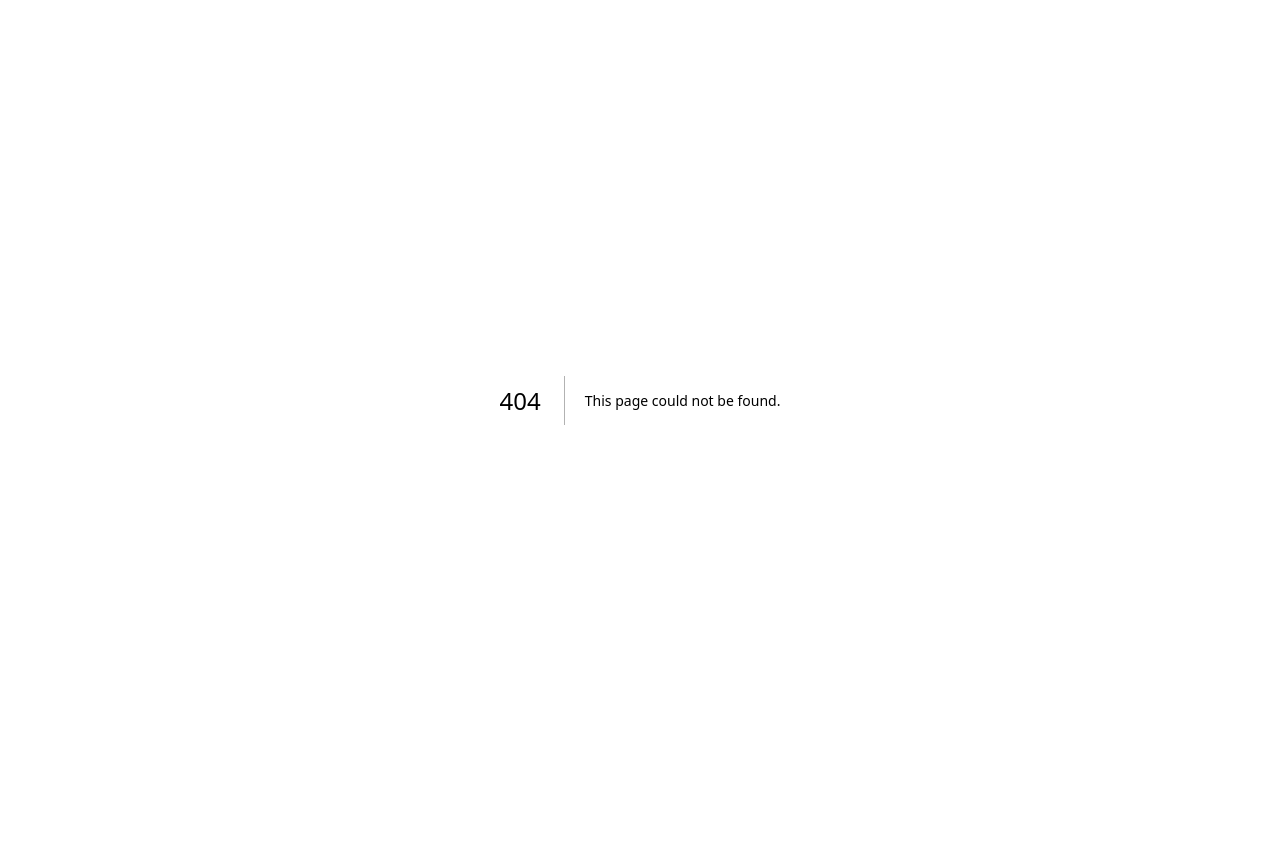
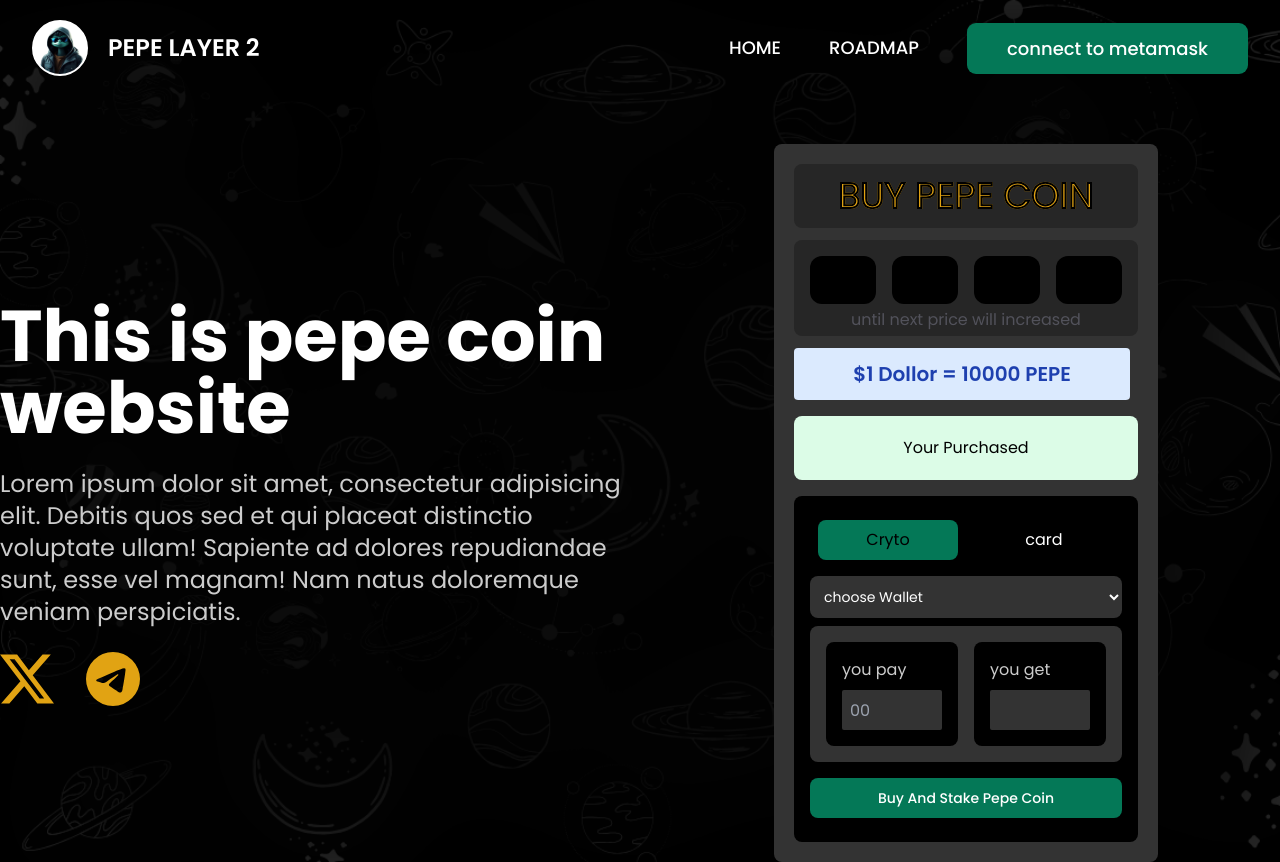
Before and after one commit to DavidPiyush/update-pepelayer-2, a Next.js app: page /buy in a window 1280 px wide. Before the commit this address had no page. Before the commit the page ends 800 px from the top, so only its background shows below. Built offline with nearby package versions, Linux system fonts and the light colour scheme.

Commit message:
landing page is completed

```diff
--- /dev/null
+++ b/app/_components/BuyNow.jsx
@@ -0,0 +1,58 @@
+import Exchange from "./Exchange";
+import PepeHeader from "./PepeHeader";
+import Purchased from "./Purchased";
+
+function BuyNow() {
+  return (
+    <section className=" mt-12 relative z-50">
+      <div className="container-div grid grid-cols-2 gap-6 items-center justify-items-center">
+        <div className="space-y-6">
+          <h1 className="text-7xl font-bold text-white">
+            This is pepe coin website
+          </h1>
+
+          <p className="text-[#ccc] text-2xl">
+            Lorem ipsum dolor sit amet, consectetur adipisicing elit. Debitis
+            quos sed et qui placeat distinctio voluptate ullam! Sapiente ad
+            dolores repudiandae sunt, esse vel magnam! Nam natus doloremque
+            veniam perspiciatis.
+          </p>
+          <div className="flex space-x-8">
+            <a href="">
+              <svg
+                xmlns="http://www.w3.org/2000/svg"
+                width="54"
+                height="54"
+                fill="currentColor"
+                className="bi bi-twitter-x fill-[#e1a313]"
+                viewBox="0 0 16 16"
+              >
+                <path d="M12.6.75h2.454l-5.36 6.142L16 15.25h-4.937l-3.867-5.07-4.425 5.07H.316l5.733-6.57L0 .75h5.063l3.495 4.633L12.601.75Zm-.86 13.028h1.36L4.323 2.145H2.865z" />
+              </svg>
+            </a>
+            <a href="">
+              <svg
+                xmlns="http://www.w3.org/2000/svg"
+                width="54"
+                height="54"
+                fill="currentColor"
+                className="bi bi-telegram fill-[#e1a313]"
+                viewBox="0 0 16 16"
+              >
+                <path d="M16 8A8 8 0 1 1 0 8a8 8 0 0 1 16 0M8.287 5.906q-1.168.486-4.666 2.01-.567.225-.595.442c-.03.243.275.339.69.47l.175.055c.408.133.958.288 1.243.294q.39.01.868-.32 3.269-2.206 3.374-2.23c.05-.012.12-.026.166.016s.042.12.037.141c-.03.129-1.227 1.241-1.846 1.817-.193.18-.33.307-.358.336a8 8 0 0 1-.188.186c-.38.366-.664.64.015 1.088.327.216.589.393.85.571.284.194.568.387.936.629q.14.092.27.187c.331.236.63.448.997.414.214-.02.435-.22.547-.82.265-1.417.786-4.486.906-5.751a1.4 1.4 0 0 0-.013-.315.34.34 0 0 0-.114-.217.53.53 0 0 0-.31-.093c-.3.005-.763.166-2.984 1.09" />
+              </svg>
+            </a>
+          </div>
+        </div>
+        {/* //{` ${boxCommonProperty}`} */}
+        <div className="bg-[#333] p-5 rounded-lg  flex flex-1 flex-col max-w-sm   ">
+          <PepeHeader />
+          <Purchased />
+          <Exchange />
+        </div>
+      </div>
+    </section>
+  );
+}
+
+export default BuyNow;
--- /dev/null
+++ b/app/_components/Exchange.jsx
@@ -0,0 +1,59 @@
+
+import Button from "./Button";
+import Input from "./Input";
+import Select from "./Select";
+
+function Exchange() {
+    return (
+      <article className="mt-4 bg-[#000] p-4 rounded-lg">
+        <div className="flex flex-row flex-1 mb-2 gap-4 bg-black p-2 rounded-lg">
+          <div className="w-full h-10 bg-[#047857] rounded-lg text-center flex items-center justify-center">
+            Cryto
+          </div>
+          <div className="w-full h-10 rounded-lg text-center text-white flex items-center justify-center">
+            <p>card</p>
+          </div>
+        </div>
+
+        <Select />
+
+        <div className="grid grid-cols-2 mt-2 gap-4 mb-4 rounded-lg bg-[#333] p-4 ">
+          <div className=" flex bg-[#000] rounded-lg p-4 flex-col">
+            <label htmlFor="" className="text-[#ccc] text-sx text-left mb-2">
+              you pay
+            </label>
+
+            <Input
+              placeholder="00"
+              name="amount"
+              type="number"
+              //   value={formData.amount}
+              //   handleChange={handleInputChange}
+            />
+          </div>
+          <div className=" flex bg-[#000] rounded-lg p-4 flex-col">
+            <label htmlFor="" className="text-[#ccc] text-sx text-left mb-2">
+              you get
+            </label>
+            <p
+              className="text-base bg-[#333] rounded-sm h-10 text-white p-2 py-2"
+              id="pepe-coin"
+            >
+              {/* {pepeCoinAmount} */}
+            </p>
+          </div>
+        </div>
+
+        <Button
+          type="button"
+          // onClick={handleSubmit}
+          // disabled={currentAccount.length > 0 ? "disabled" : ""}
+          className="w-full focus:outline-none text-white  focus:ring-4  font-medium rounded-lg text-sm px-5 py-2.5 me-2 mb-2 "
+        >
+          Buy And Stake Pepe Coin
+        </Button>
+      </article>
+    );
+}
+
+export default Exchange
--- a/app/_components/Hero.jsx
+++ b/app/_components/Hero.jsx
@@ -12,13 +12,13 @@ function Hero() {
       {/* Background Image */}
 
       {/* Content Section */}
-      <div className="flex justify-center items-center relative z-50 container-div h-[90vh]">
+      <div className=" relative z-50  h-[90vh]">
         {/* Text Content */}
-        <article className=" text-center max-w-5xl ">
-          <h1 className="text-5xl md:text-7xl my-12 font-bold heading-primary">
-            PEPE  LAYER 2
+        <article className="w-full grid justify-end p-5">
+          <h1 className="text-5xl md:text-7xl my-12 font-bold heading-primary text-left ">
+            PEPE LAYER 2
           </h1>
-          <p className="text-lg md:text-xl text-white">
+          <p className="text-lg md:text-xl text-white max-w-xl">
             Pepe Layer2 Memecoin is a cryptocurrency inspired by the popular
             internet meme character Pepe the Frog. Created as a parody and a nod
             to meme culture, Pepe Memecoin blends the playful, irreverent spirit
@@ -33,7 +33,7 @@ function Hero() {
                 width={54}
                 height={54}
                 fill="currentColor"
-                className="bi bi-twitter-x fill-[#e1a313]"
+                className="bi bi-twitter-x fill-[#06b482]"
                 viewBox="0 0 16 16"
               >
                 <path d="M12.6.75h2.454l-5.36 6.142L16 15.25h-4.937l-3.867-5.07-4.425 5.07H.316l5.733-6.57L0 .75h5.063l3.495 4.633L12.601.75Zm-.86 13.028h1.36L4.323 2.145H2.865z" />
@@ -45,7 +45,7 @@ function Hero() {
                 width={54}
                 height={54}
                 fill="currentColor"
-                className="bi bi-telegram fill-[#e1a313]"
+                className="bi bi-telegram fill-[#06b482]"
                 viewBox="0 0 16 16"
               >
                 <path d="M16 8A8 8 0 1 1 0 8a8 8 0 0 1 16 0M8.287 5.906q-1.168.486-4.666 2.01-.567.225-.595.442c-.03.243.275.339.69.47l.175.055c.408.133.958.288 1.243.294q.39.01.868-.32 3.269-2.206 3.374-2.23c.05-.012.12-.026.166.016s.042.12.037.141c-.03.129-1.227 1.241-1.846 1.817-.193.18-.33.307-.358.336a8 8 0 0 1-.188.186c-.38.366-.664.64.015 1.088.327.216.589.393.85.571.284.194.568.387.936.629q.14.092.27.187c.331.236.63.448.997.414.214-.02.435-.22.547-.82.265-1.417.786-4.486.906-5.751a1.4 1.4 0 0 0-.013-.315.34.34 0 0 0-.114-.217.53.53 0 0 0-.31-.093c-.3.005-.763.166-2.984 1.09" />
--- /dev/null
+++ b/app/_components/Input.jsx
@@ -0,0 +1,15 @@
+'use client'
+function Input({ placeholder, name, type, value, handleChange }) {
+  return (
+    <input
+      placeholder={placeholder}
+      type={type}
+      step="0.0001"
+      value={value}
+      onChange={(e) => handleChange(e, name)}
+      className="bg-[#333] rounded-sm h-10 text-white p-2 py-2 outline-none"
+    />
+  );
+}
+
+export default Input;
--- a/app/_components/Navbar.jsx
+++ b/app/_components/Navbar.jsx
@@ -13,7 +13,6 @@ function Navbar() {
       <ul className="flex gap-12 items-center">
         {pathname === "/" && (
           <>
-            {" "}
             <li>
               <Link href="#" className="nav-link">
                 TOKENOMICS
@@ -30,10 +29,11 @@ function Navbar() {
               </Link>
             </li>
             <Button className={"px-10"}>
-              <Link href="/airDrop">JOIN AIRDROP</Link>
+              <Link href="/buy">Buy Now</Link>
             </Button>
           </>
         )}
+
         {pathname === "/airDrop" && (
           <>
             <li>
@@ -48,6 +48,23 @@ function Navbar() {
             </li>
           </>
         )}
+        {pathname === "/buy" && (
+          <>
+            <li>
+              <Link href="/" className="nav-link">
+                Home
+              </Link>
+            </li>
+            <li>
+              <Link href="#roadmap" className="nav-link">
+                Roadmap
+              </Link>
+            </li>
+            <Button className={"px-10"}>
+              <Link href="/buy">connect to metamask</Link>
+            </Button>
+          </>
+        )}
       </ul>
     </nav>
   );
--- /dev/null
+++ b/app/_components/PepeHeader.jsx
@@ -0,0 +1,34 @@
+function PepeHeader() {
+    return (
+      <article className=" ">
+        <div className="w-full h-16 bg-neutral-800 rounded-lg mb-3 flex justify-center items-center">
+          <h2 className="heading-h3">Buy Pepe Coin</h2>
+        </div>
+        <div className="w-full h-24 bg-neutral-800 rounded-lg mb-3 p-4 ">
+          <article className="flex items-center gap-4">
+            <p
+              className="h-12 w-32 bg-black text-white flex justify-center items-center rounded-xl"
+              id="days"
+            ></p>
+            <p
+              className="h-12 w-32 bg-black text-white flex justify-center items-center rounded-xl"
+              id="hours"
+            ></p>
+            <p
+              className="h-12 w-32 bg-black text-white flex justify-center items-center rounded-xl"
+              id="minutes"
+            ></p>
+            <p
+              className="h-12 w-32 bg-black text-white flex justify-center items-center rounded-xl"
+              id="seconds"
+            ></p>
+          </article>
+          <p className="text-zinc-600 text-center text-base py-1">
+            until next price will increased
+          </p>
+        </div>
+      </article>
+    );
+}
+
+export default PepeHeader
--- /dev/null
+++ b/app/_components/Purchased.jsx
@@ -0,0 +1,20 @@
+function Purchased() {
+    return (
+      <article>
+        <div>
+          <p className="bg-blue-100 text-blue-800 text-xl text-center  me-2 px-2.5 py-3 rounded dark:bg-blue-900 dark:text-blue-300 mb-4 font-semibold ">
+            $1 Dollor = 10000 PEPE
+          </p>
+          <div className="w-full h-16 bg-green-100 rounded-lg flex justify-center items-center flex-col flex-1">
+            <p className=" ">Your Purchased</p>
+
+            <p className="font-bold text-3xl text-blue-600">
+              {/* {tokenBalance} */}
+            </p>
+          </div>
+        </div>
+      </article>
+    );
+}
+
+export default Purchased
--- /dev/null
+++ b/app/_components/Select.jsx
@@ -0,0 +1,25 @@
+function Select() {
+  return (
+    <form className=" mx-auto ">
+      <select
+        id="cryptocurrency"
+        className="bg-[#333]  text-sm rounded-lg focus:ring-blue-500 focus:border-blue-500 block w-full p-2.5 text-white "
+      >
+        <option>
+          {/* <svg xmlns="http://www.w3.org/2000/svg" viewBox="0 0 320 512">
+            <path d="M311.9 260.8L160 353.6 8 260.8 160 0l151.9 260.8zM160 383.4L8 290.6 160 512l152-221.4-152 92.8z" />
+          </svg> */}
+          choose Wallet
+        </option>
+        <option value="0x38" className="cursor-pointer">
+          Ethereum
+        </option>
+        <option value="0xA4B1">Arbitrum</option>
+        <option value="0x7A">Base</option>
+        <option value="BSC">Binance Smart Chain</option>
+      </select>
+    </form>
+  );
+}
+
+export default Select;
--- /dev/null
+++ b/app/buy/page.js
@@ -0,0 +1,29 @@
+import Image from "next/image";
+
+import BuyNow from "../_components/BuyNow";
+import Header from "../_components/Header";
+import galaxy from "@/public/galaxy.png";
+
+function page() {
+  return (
+    <main class="bg-black">
+      <section className="relative z-50">
+        {/* Background Image */}
+        <Image
+          fill
+          src={galaxy}
+          alt="money-background"
+          placeholder="blur"
+          quality={50}
+          className="object-cover object-top"
+        />
+        <div className="absolute inset-0 bg-black opacity-80 backdrop-blur-3xl z-10"></div>
+
+        <Header />
+        <BuyNow />
+      </section>
+    </main>
+  );
+}
+
+export default page;
--- a/app/globals.css
+++ b/app/globals.css
@@ -60,7 +60,7 @@ body {
   .heading-primary {
     /* font-size: 64px; */
     /* text-transform: uppercase; */
-    background: linear-gradient(0deg, #f6fff2, #c3ffa9);
+    background: linear-gradient(0deg, #f6fff2, #e1a313);
     background-clip: text;
     -webkit-background-clip: text;
     -webkit-text-fill-color: transparent;
--- a/app/page.js
+++ b/app/page.js
@@ -10,7 +10,7 @@ import Hero from "./_components/Hero";
 import JoinAirdrop from "./_components/JoinAirdrop";
 import Refer from "./_components/Refer";
 import Roadmap from "./_components/Roadmap";
-import bgImage from "@/public/hero-bg-1.jpg";
+import bgImage from "@/public/home.jpg";
 
 export default function Home() {
   return (
@@ -27,7 +27,7 @@ export default function Home() {
         />
 
         {/* White Background Layer with Blur */}
-        <div className="absolute inset-0 bg-black opacity-80 backdrop-blur-3xl z-10"></div>
+        {/* <div className="absolute inset-0 bg-black opacity-80 backdrop-blur-3xl z-10"></div> */}
 
         {/* Content (Header and Hero) */}
         <Header />
```
Also changed, not shown: public/galaxy.png (added), public/home.jpg (added).
